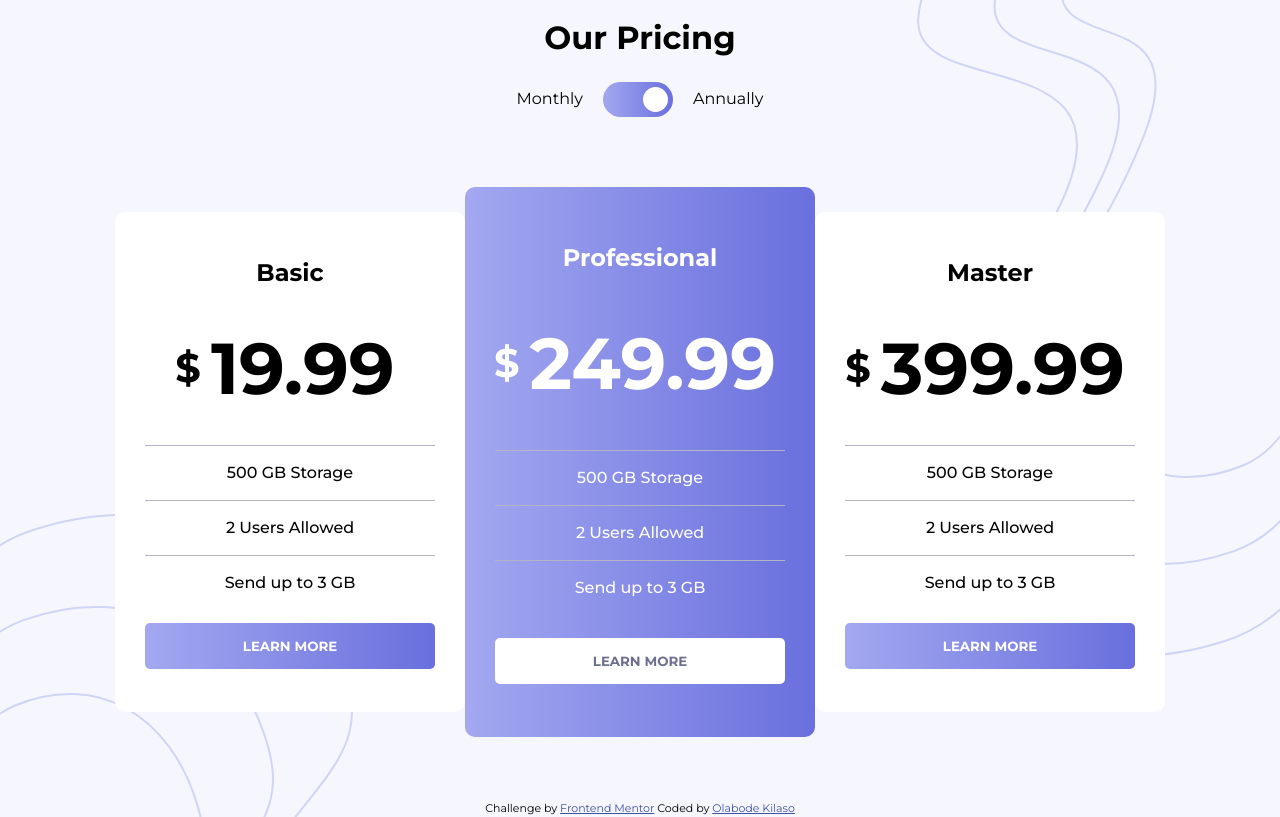
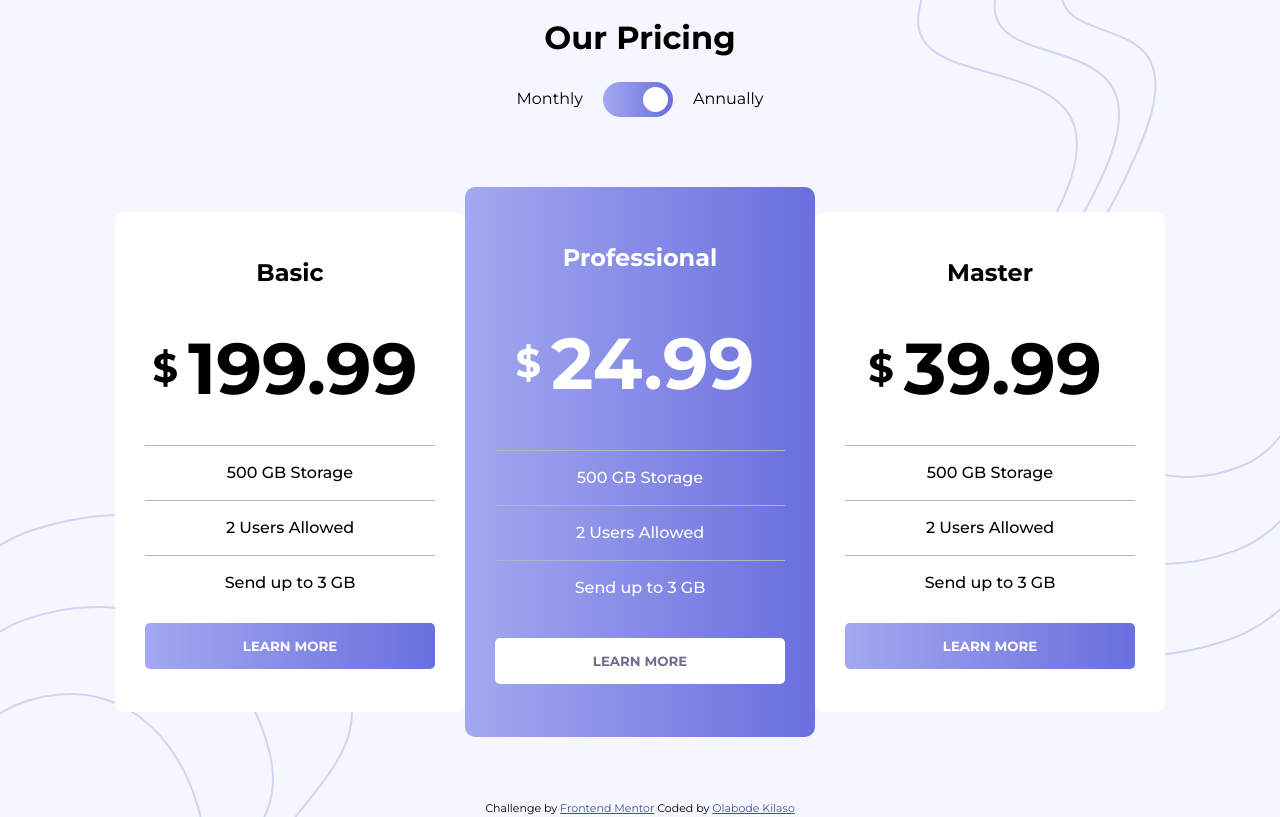
Before and after one commit to Great-kiola/Pricing-component-fem, a plain HTML site: page index.html in a window 1280 px wide. Both pictures are taken after a click on the label 637 px from the left and 99 px from the top of the page. Drawn offline with Linux system fonts and the light colour scheme.

Commit message:
Made changes to the html and js files

```diff
--- a/index.html
+++ b/index.html
@@ -30,8 +30,8 @@
         <h2> Basic</h2>
 
         <div class="priceBox">
-          <h1 class="show">&dollar; <span id="basicPrice" >199.99</span> </h1>
-          <h1>&dollar; <span id="basicPrice" >19.99</span> </h1>
+          <h1 id="yearly" class="show">&dollar; <span id="basicPrice" >199.99</span> </h1>
+          <h1 id="monthly">&dollar; <span id="basicPrice" >19.99</span> </h1>
         </div>
 
 
@@ -49,7 +49,10 @@
       <div id="Professional" class="containers">
         <h2>Professional</h2>
 
-        <h1>&dollar; <span id="professionalPrice" >19.99</span> </h1>
+        <div class="priceBox">
+          <h1 id="yearly" class="show">&dollar; <span id="professionalPrice" >249.99</span> </h1>
+          <h1 id="monthly">&dollar; <span id="professionalPrice" >24.99</span> </h1>
+        </div>
 
         <ul>
           <li> 500 GB Storage </li>
@@ -65,7 +68,10 @@
       <div id="Master" class="containers">
         <h2>Master</h2>
 
-        <h1>&dollar; <span id="masterPrice" >19.99</span> </h1>
+        <div class="priceBox">
+          <h1 id="yearly" class="show">&dollar; <span id="masterPrice" >399.99</span> </h1>
+          <h1 id="monthly">&dollar; <span id="masterPrice" >39.99</span> </h1>
+        </div>
 
         <ul>
           <li> 500 GB Storage </li>
--- a/script.js
+++ b/script.js
@@ -2,6 +2,9 @@ let toggle = document.querySelector('label');
 let basic = document.getElementById('basicPrice');
 let master = document.getElementById('masterPrice');
 let professional = document.getElementById('professionalPrice');
+
+let yearly = document.getElementById('yearly');
+let monthly = document.getElementById('monthly');
 
 
 
@@ -10,9 +13,7 @@ toggle.addEventListener('click', () => {
     toggle.classList.toggle('active');
 
 
-
-    basic.innerText = '199.99';
-    professional.innerText = '249.99';
-    master.innerText = '399.99';
+    yearly.classList.toggle('show');
+    monthly.classList.toggle('show');
 
 })
```
